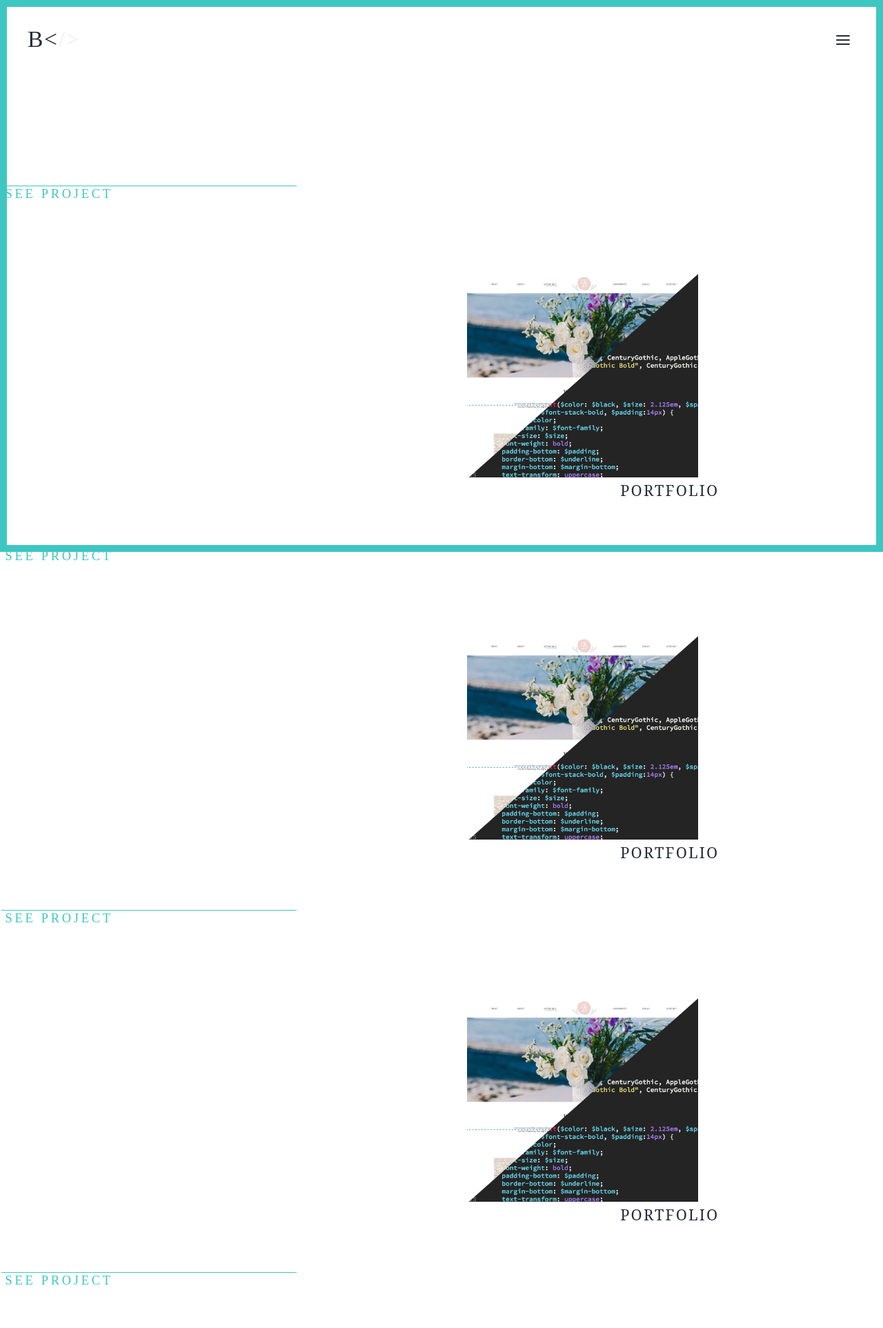
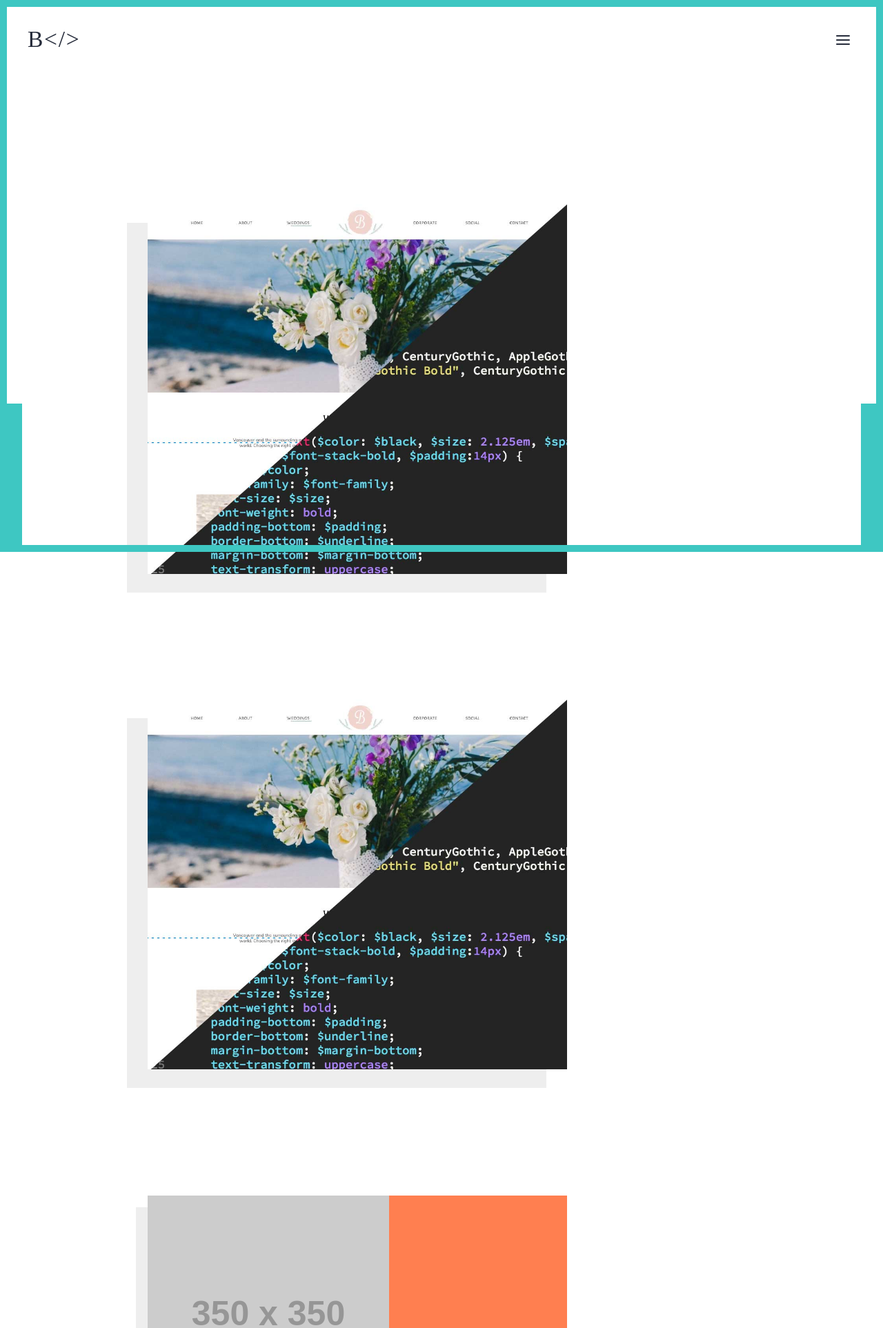
Before and after one commit to brookekaminski/portfolio, a PHP site: page / in a window 1280 px wide. Shown: the top 1925 px of the page at 69% size. Run offline with PHP 8.4, Linux system fonts and the light colour scheme; grey boxes labelled with a size stand in for pictures from a placeholder-image service; some libraries are stand-ins or nearby versions.

Commit message:
flexbox tml

```diff
--- a/index.php
+++ b/index.php
@@ -9,43 +9,43 @@ include 'header.php';
             <h2>Hey There...</h2>
             <p>This is where I would say something interesting about my porfolio and work that sums it up. </p>
 --></div>
+
     <div class="projects">
-            <div class="single-project">
-                           <button class="project-btn">See Project</button>
+
+       <div class="project-preview">
 
     <div class="square">
-                <h3 class="title">Portfolio</h3>
 
 <img src="images/client-project.jpg">
+
     </div>
 </div>
-                       <div class="single-project">
-                           <button class="project-btn">See Project</button>
 
+<div class="project-preview">
       <div class="square">
-                <h3 class="title">Portfolio</h3>
 
 <img src="images/client-project.jpg">
+
     </div>
 </div>
-                       <div class="single-project">
-                           <button class="project-btn">See Project</button>
 
+<div class="project-preview">
     <div class="square">
-                <h3 class="title">Portfolio</h3>
 
-                <img src="images/client-project.jpg">
+<img src="http://placehold.it/350x350">
+
     </div>
 </div>
-                        <div class="single-project">
-                           <button class="project-btn">See Project</button>
 
+<div class="project-preview">
      <div class="square">
-                <h3 class="title">Portfolio</h3>
 
-                <img src="images/client-project.jpg">
+<img src="http://placehold.it/350x350">
+
     </div>
 </div>
+
     </div>
+
     </main>
     <?php include('footer.php'); ?>
--- a/scss/_content.scss
+++ b/scss/_content.scss
@@ -1,166 +1,40 @@
-.welcome {
-    //    background-color: #9ba3cd
-    margin: 50px 0 60px;
-    padding: 0 15% 50px;
-    h2 {
-        //        padding-top: 40px;
-        margin-bottom: 20px;
-        text-align: center;
-        font-family: 'Summer Hearts';
-        font-size: 2.5em;
-        color: $brand;
+.projects{
+    padding-bottom: 100px;
+    margin: 50px 2.5% 200px;
+        background-color: $bg;
+    z-index: 1;
+}
+
+.project-preview{
+    background-color: coral;
+    display: flex;
+    margin: 15%;
+@media screen and (min-width: 600px) {
+
+    width: calc(100%/2);
+           &:nth-child(even) {
+        justify-content: flex-end;
     }
-    p {
-        text-align: center;
     }
 }
 
-.title {
+.square{
+    z-index: 2;
+    display: flex;
+    position: relative;
+&:after{
+    display: flex;
+    background: #EEE;
+    content: "";
     position: absolute;
-    right: -50px;
-    bottom: -40px;
-    padding: 10px 20px;
-//    align-self: flex-start;
-    text-transform: uppercase;
-    letter-spacing: .1em;
-//    font-family: 'Good Headline Pro';
-    font-family: 'FreightBig Pro', 'serif';
-    font-weight: 300;
-    font-size: 1.3em;
-//    background-color: $brand;
-    color: $text;
-    z-index: 100;
-
-}
-
-// title alternative
-//    left: 0px;
-//    border-bottom: 10px solid $bg;
-//    border-right: 10px solid $bg;
-.projects {
-    display: flex;
-    flex-wrap: wrap;
-    justify-content: center;
-    //    align-items: flex-end;
-    margin-bottom: 200px;
-    //        padding: 0 10% 25px;
-    background-color: $bg;
-    //    @media screen and (min-width: 768px) {
-    //
-    //    }
-}
-
-.single-project{
-
-}
-
-.square{
-    position: relative;
-    display: flex;
-    flex-direction: column;
-    margin: 10% 15%;
-
-     @media screen and (min-width: 600px) {
-        flex-direction: row;
-//        justify-content: flex-start;
-        &:nth-child(even) {
-            justify-content: flex-end;
-        }
+    top: 5%;
+    left: -5%;
+    width: 100%;
+    height: 100%;
+    z-index: -1;
     }
 
-
-
-    img {
-        display: flex;
-        z-index: 5;
+    img{
         align-self: center;
-        transition: .3s ease;
-        &:hover {
-            opacity: .7;
-        }
-        @media screen and (min-width: 600px) {
-//            margin: 2.5% 5%;
-
-            width: calc(90%/2);
-        }
-
     }
 }
-
-
-button.project-btn{
-//        position: absolute;
-        margin: 5%;
-        padding-right: 25%;
-        align-self: flex-start;
-        background-color: transparent;
-        text-transform: uppercase;
-        letter-spacing: .2em;
-        font-family: 'Good Headline Pro';
-        font-size: 1.1em;
-        border: none;
-        border-top: 1px solid $brand;
-        color: $brand;
-        &:hover {
-            border-bottom: 1px solid #9ba3cd;
-        }
-
-                 @media screen and (min-width: 600px) {
-
-             margin: -10% -10%;
-        padding-right: 25%;
-              &:nth-child(even) {
-
-        }
-        }
-}
-
-.square{
-
-    z-index: 8;
-//    position: absolute;
-//    width: 80%;
-//    height: 70%;
-//    bottom: -20px;
-//    left: -20px;
-//    background-color: #EEE;
-//    opacity: .95;
-    @media screen and (min-width: 600px) {
-//        width: 50%;
-    }
-}
-
-//.square:after
-//{
-//    display: flex;
-//    align-self: center;
-//    background: #EEE;
-//    opacity: 1;
-//    content: "";
-//    position: absolute;
-//    top: -15%;
-//    left: -15%;
-//    width: 110%;
-//    height: 110%;
-//    z-index: 5;
-//}
-
-
-
-.square-below{
-
-
-    z-index: 3;
-    position: absolute;
-    width: 80%;
-    height: 70%;
-    bottom: -20px;
-    right: -20px;
-    background-color: #EEE;
-}
-
-
-
-.logo-colour{
-    color: #EEE;
-}
--- a/styles/style.css
+++ b/styles/style.css
@@ -253,92 +253,38 @@ div.form {
   .nav-main a:focus, .nav-main a:hover, .nav-main a:active {
     color: #262C3B; }
 
-.welcome {
-  margin: 50px 0 60px;
-  padding: 0 15% 50px; }
-  .welcome h2 {
-    margin-bottom: 20px;
-    text-align: center;
-    font-family: 'Summer Hearts';
-    font-size: 2.5em;
-    color: #3EC7C2; }
-  .welcome p {
-    text-align: center; }
+.projects {
+  padding-bottom: 100px;
+  margin: 50px 2.5% 200px;
+  background-color: #FFF;
+  z-index: 1; }
 
-.title {
-  position: absolute;
-  right: -50px;
-  bottom: -40px;
-  padding: 10px 20px;
-  text-transform: uppercase;
-  letter-spacing: .1em;
-  font-family: 'FreightBig Pro', 'serif';
-  font-weight: 300;
-  font-size: 1.3em;
-  color: #262C3B;
-  z-index: 100; }
-
-.projects {
+.project-preview {
+  background-color: coral;
   display: flex;
-  flex-wrap: wrap;
-  justify-content: center;
-  margin-bottom: 200px;
-  background-color: #FFF; }
+  margin: 15%; }
+  @media screen and (min-width: 600px) {
+    .project-preview {
+      width: calc(100%/2); }
+      .project-preview:nth-child(even) {
+        justify-content: flex-end; } }
 
 .square {
-  position: relative;
+  z-index: 2;
   display: flex;
-  flex-direction: column;
-  margin: 10% 15%; }
-  @media screen and (min-width: 600px) {
-    .square {
-      flex-direction: row; }
-      .square:nth-child(even) {
-        justify-content: flex-end; } }
+  position: relative; }
+  .square:after {
+    display: flex;
+    background: #EEE;
+    content: "";
+    position: absolute;
+    top: 5%;
+    left: -5%;
+    width: 100%;
+    height: 100%;
+    z-index: -1; }
   .square img {
-    display: flex;
-    z-index: 5;
-    align-self: center;
-    transition: .3s ease; }
-    .square img:hover {
-      opacity: .7; }
-    @media screen and (min-width: 600px) {
-      .square img {
-        width: calc(90%/2); } }
-
-button.project-btn {
-  margin: 5%;
-  padding-right: 25%;
-  align-self: flex-start;
-  background-color: transparent;
-  text-transform: uppercase;
-  letter-spacing: .2em;
-  font-family: 'Good Headline Pro';
-  font-size: 1.1em;
-  border: none;
-  border-top: 1px solid #3EC7C2;
-  color: #3EC7C2; }
-  button.project-btn:hover {
-    border-bottom: 1px solid #9ba3cd; }
-  @media screen and (min-width: 600px) {
-    button.project-btn {
-      margin: -10% -10%;
-      padding-right: 25%; } }
-
-.square {
-  z-index: 8; }
-
-.square-below {
-  z-index: 3;
-  position: absolute;
-  width: 80%;
-  height: 70%;
-  bottom: -20px;
-  right: -20px;
-  background-color: #EEE; }
-
-.logo-colour {
-  color: #EEE; }
+    align-self: center; }
 
 /* ------------------------------ */
 /* -------- ACCESSIBILITY ------- */
```
Also changed, not shown: 1 other file. Lines whose indentation alone changed are shown as unchanged.
